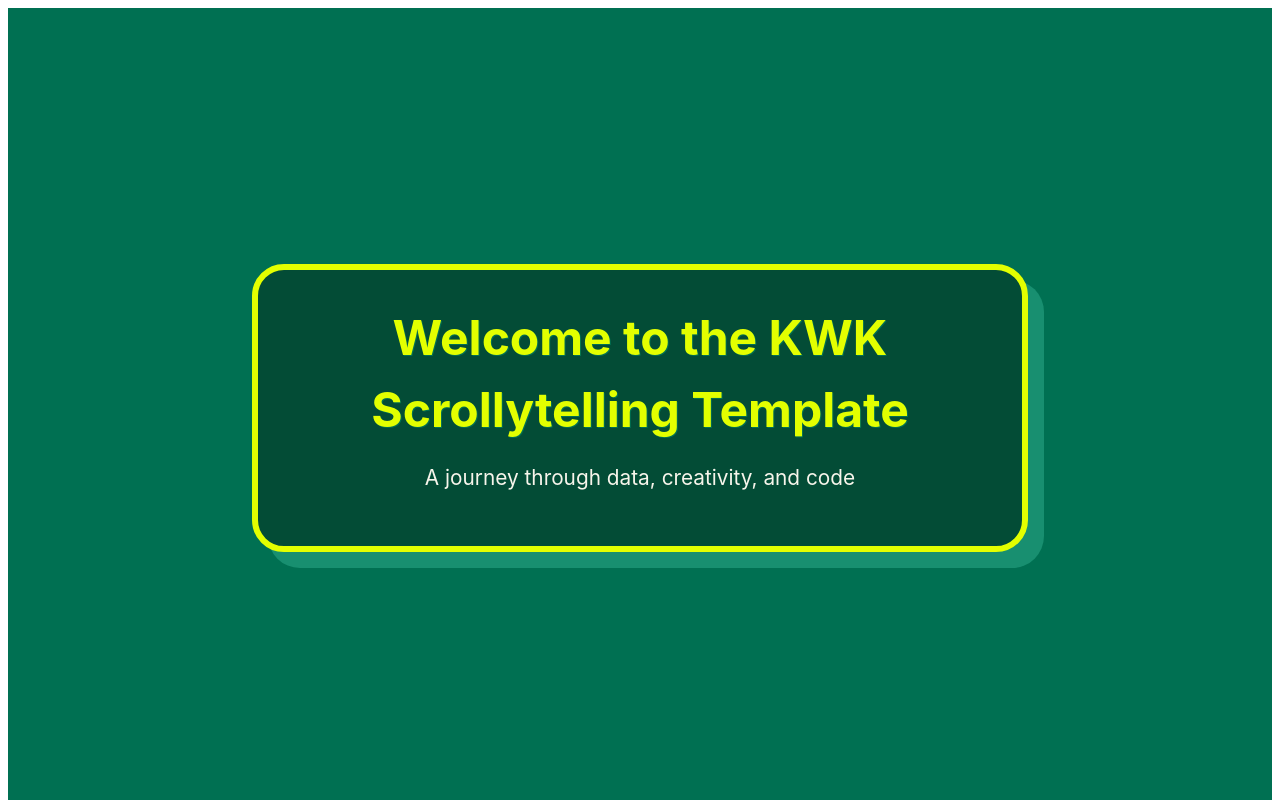
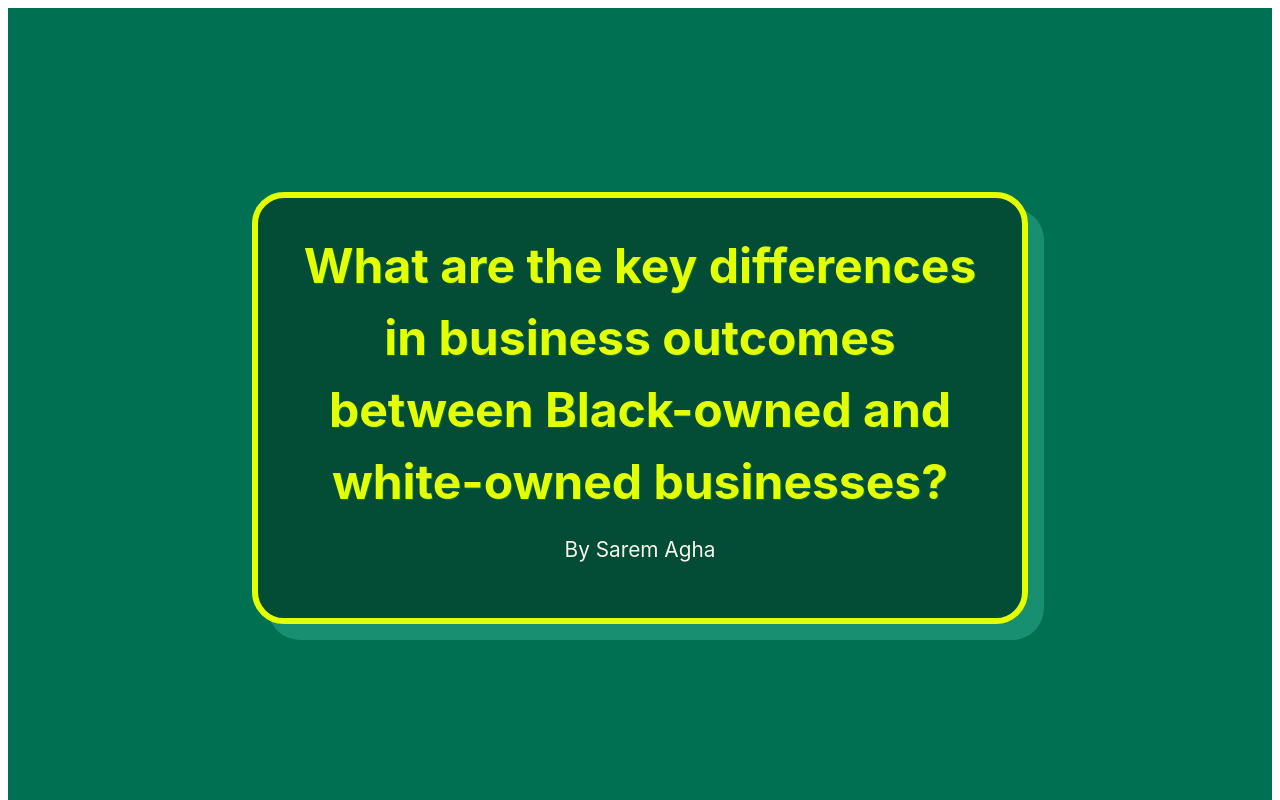
Before and after one commit to a-sarem/sarem-kwk-scrollytelling, a Svelte app: page / in a window 1280 px wide. Shown: the top 800 px of the page. Built offline with nearby package versions, Linux system fonts and the light colour scheme.

Commit message:
title change

```diff
--- a/src/sections/TitleSection.svelte
+++ b/src/sections/TitleSection.svelte
@@ -1,8 +1,8 @@
 <script>
     import TitleCard from "../lib/TitleCard.svelte";
 
-    const title = "Welcome to the KWK Scrollytelling Template";
-    const subtitle = "A journey through data, creativity, and code";
+    const title = "What are the key differences in business outcomes between Black-owned and white-owned businesses?";
+    const subtitle = "By Sarem Agha";
 </script>
 
 <TitleCard {title} {subtitle} />
```
